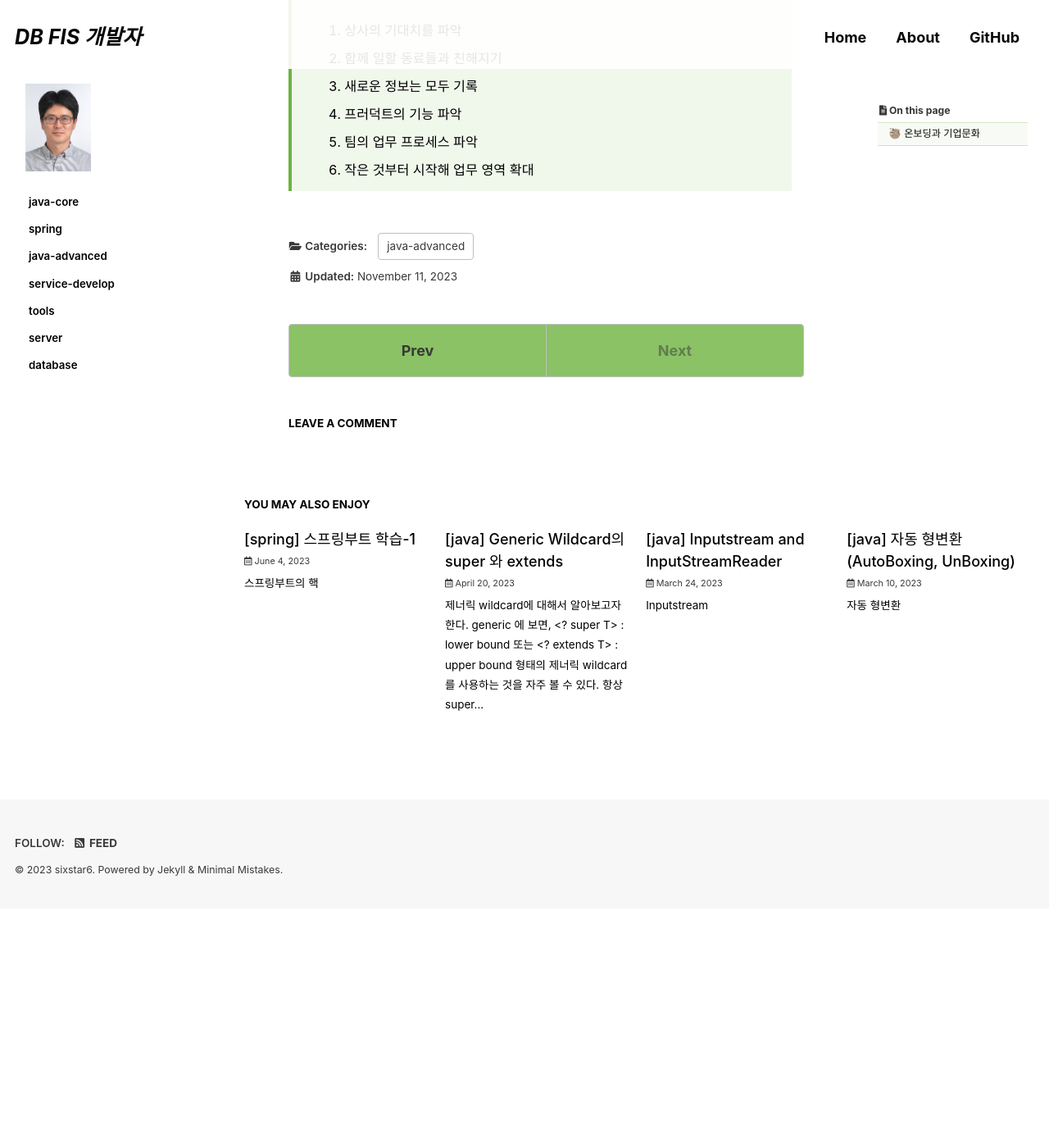
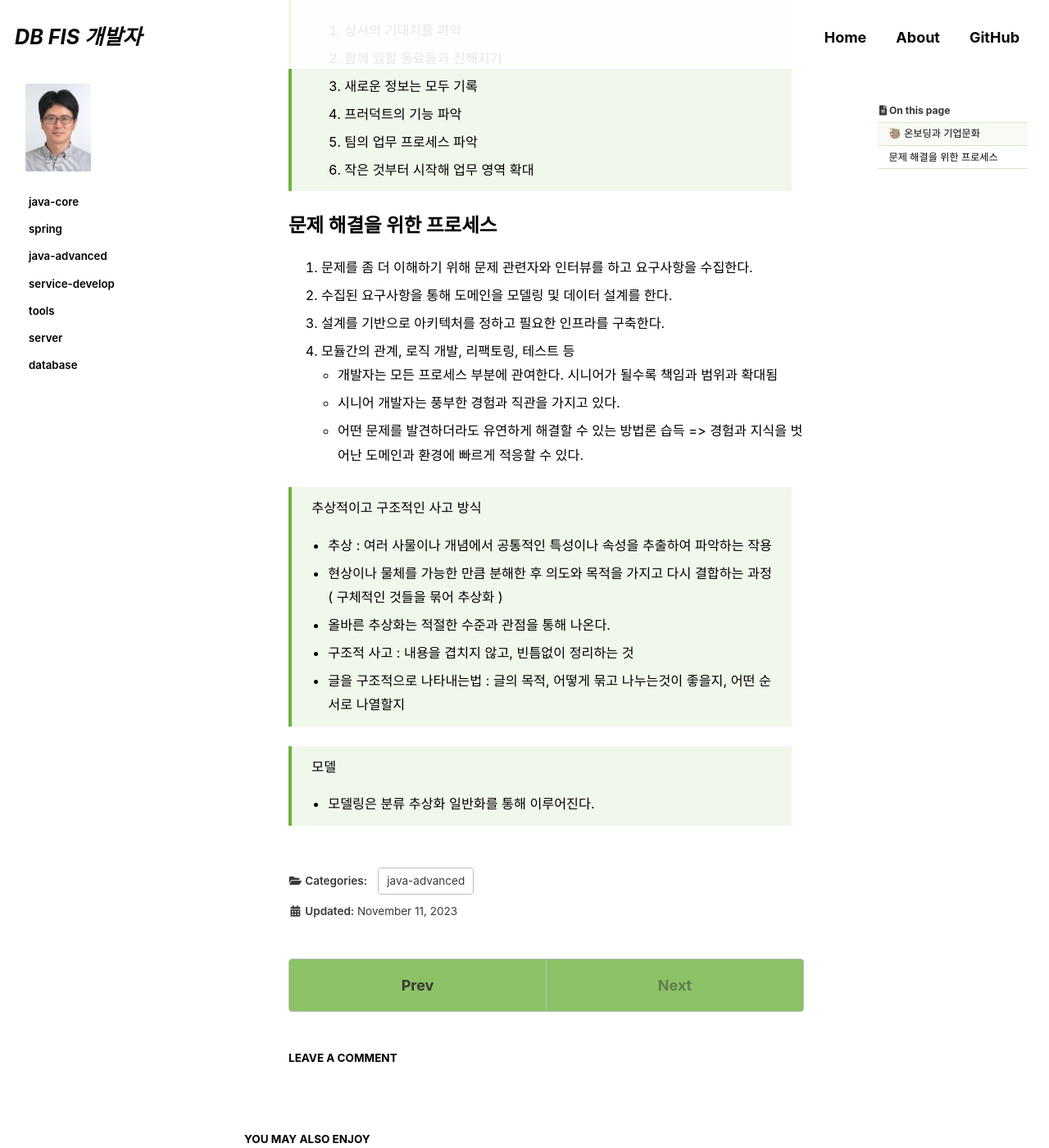
Before and after one commit to 190726/190726.github.io, a Jekyll site: the page built from _posts/2023-11-11-onboarding.md, in a window 1280 px wide and 1400 px high, scrolled down 641 px. Shown: the whole window at 82% size. Built offline with Jekyll 4.4.1, drawn with Linux system fonts in a browser that asks for light colours; cached includes are drawn as plain includes; some web fonts are replaced; comment, search, counter and statistics services are not loaded; before the commit the page ends 1749 px from its top, so only the background shows below that; some of the changed text lies outside the part shown.

Commit message:
Update 2023-11-11-onboarding.md

```diff
--- a/_posts/2023-11-11-onboarding.md
+++ b/_posts/2023-11-11-onboarding.md
@@ -1,5 +1,5 @@
 ---
-title: "[java] 온보딩"
+title: "[java] 이것저것,,"
 excerpt: "온보딩과 기업문화"
 
 categories:
@@ -33,3 +33,22 @@ last_modified_at: 2023-11-11
   4. 프러덕트의 기능 파악
   5. 팀의 업무 프로세스 파악
   6. 작은 것부터 시작해 업무 영역 확대
+
+## 문제 해결을 위한 프로세스
+  1. 문제를 좀 더 이해하기 위해 문제 관련자와 인터뷰를 하고 요구사항을 수집한다.
+  2. 수집된 요구사항을 통해 도메인을 모델링 및 데이터 설계를 한다.
+  3. 설계를 기반으로 아키텍처를 정하고 필요한 인프라를 구축한다.
+  4. 모듈간의 관계, 로직 개발, 리팩토링, 테스트 등
+- 개발자는 모든 프로세스 부분에 관여한다. 시니어가 될수록 책임과 범위과 확대됨
+- 시니어 개발자는 풍부한 경험과 직관을 가지고 있다.
+- 어떤 문제를 발견하더라도 유연하게 해결할 수 있는 방법론 습득 => 경험과 지식을 벗어난 도메인과 환경에 빠르게 적응할 수 있다.
+
+ > 추상적이고 구조적인 사고 방식
+  - 추상 : 여러 사물이나 개념에서 공통적인 특성이나 속성을 추출하여 파악하는 작용
+  - 현상이나 물체를 가능한 만큼 분해한 후 의도와 목적을 가지고 다시 결합하는 과정 ( 구체적인 것들을 묶어 추상화 )
+  - 올바른 추상화는 적절한 수준과 관점을 통해 나온다.
+  - 구조적 사고 : 내용을 겹치지 않고, 빈틈없이 정리하는 것
+  - 글을 구조적으로 나타내는법 : 글의 목적, 어떻게 묶고 나누는것이 좋을지, 어떤 순서로 나열할지
+
+ > 모델
+  - 모델링은 분류 추상화 일반화를 통해 이루어진다.
```
